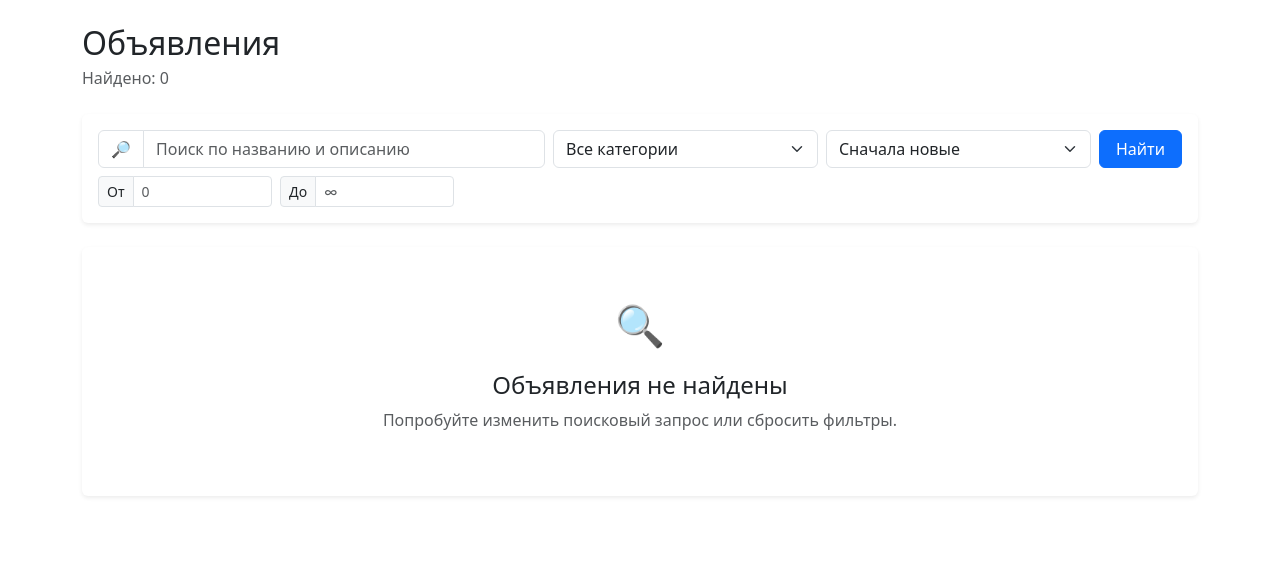
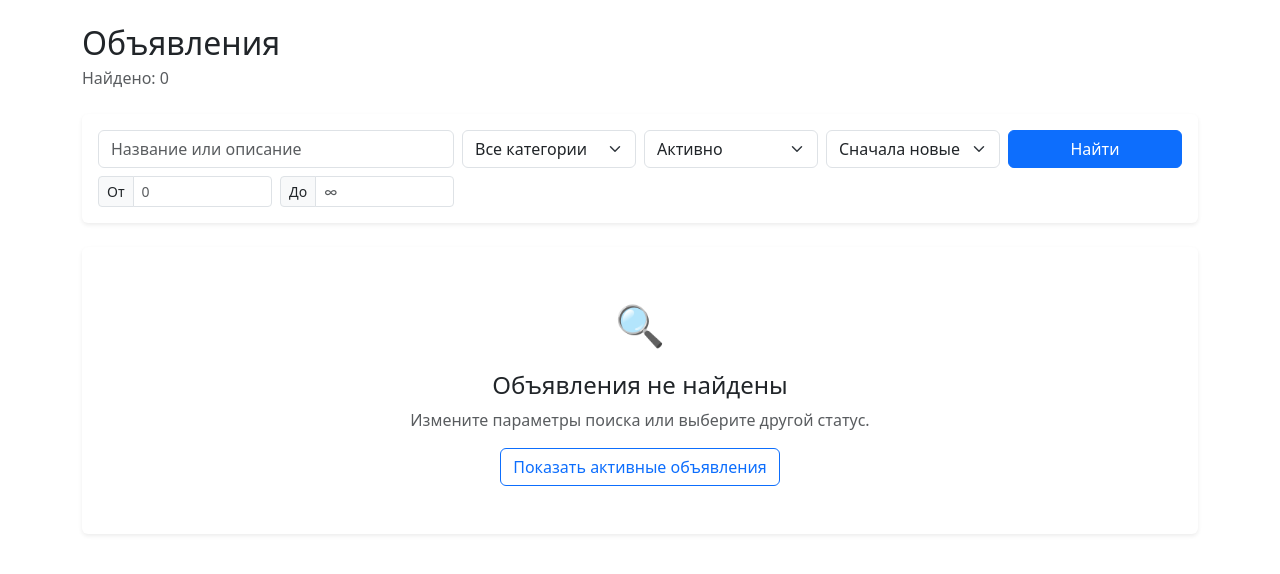
Before and after one commit to Lecry1/corporate-market, a Django app: page / in a window 1280 px wide. Shown: the part 56-630 px from the top of the page. Run offline with Django 5.2, Linux system fonts and the light colour scheme; data that the repository does not hold is empty.

Commit message:
Добавил сортировку и фильтр по статусу объявления

```diff
--- a/CorpMarket/adverts/views.py
+++ b/CorpMarket/adverts/views.py
@@ -2,7 +2,7 @@ from django.contrib.auth.mixins import (
     LoginRequiredMixin,
     UserPassesTestMixin,
 )
-from django.db.models import F, Q
+from django.db.models import Case, F, IntegerField, Q, Value, When
 from django.urls import reverse_lazy
 from django.views.generic import (
     CreateView,
@@ -25,20 +25,46 @@ class AdvertListView(ListView):
         queryset = super().get_queryset()
 
         query = self.request.GET.get("q", "").strip()
-        category = self.request.GET.get("category", "")
-        min_price = self.request.GET.get("min_price", "")
-        max_price = self.request.GET.get("max_price", "")
-        ordering = self.request.GET.get("ordering", "-created_at")
+        category = self.request.GET.get("category", "").strip()
+        status = self.request.GET.get(
+            "status",
+            Advert.Status.ACTIVE,
+        ).strip()
+        min_price = self.request.GET.get("min_price", "").strip()
+        max_price = self.request.GET.get("max_price", "").strip()
+        ordering = self.request.GET.get(
+            "ordering",
+            "-created_at",
+        ).strip()
 
+        # Поиск по названию и описанию.
         if query:
             queryset = queryset.filter(
                 Q(title__icontains=query)
                 | Q(description__icontains=query)
             )
 
-        if category:
+        # Фильтрация по категории.
+        valid_categories = {
+            value for value, _label in Advert.Category.choices
+        }
+
+        if category in valid_categories:
             queryset = queryset.filter(category=category)
 
+        # По умолчанию показываем только активные объявления.
+        # Значение "all" означает вывод всех статусов.
+        valid_statuses = {
+            value for value, _label in Advert.Status.choices
+        }
+
+        if status != "all":
+            if status not in valid_statuses:
+                status = Advert.Status.ACTIVE
+
+            queryset = queryset.filter(status=status)
+
+        # Фильтрация по минимальной цене.
         if min_price:
             try:
                 queryset = queryset.filter(
@@ -47,6 +73,7 @@ class AdvertListView(ListView):
             except ValueError:
                 pass
 
+        # Фильтрация по максимальной цене.
         if max_price:
             try:
                 queryset = queryset.filter(
@@ -65,26 +92,78 @@ class AdvertListView(ListView):
         if ordering not in allowed_orderings:
             ordering = "-created_at"
 
+        ordering_expressions = self._get_ordering_expressions(ordering)
+
+        # Если выбраны все статусы, сначала группируем объявления:
+        # активные -> выполненные -> архивные.
+        if status == "all":
+            queryset = queryset.annotate(
+                status_priority=Case(
+                    When(
+                        status=Advert.Status.ACTIVE,
+                        then=Value(0),
+                    ),
+                    When(
+                        status=Advert.Status.COMPLETED,
+                        then=Value(1),
+                    ),
+                    When(
+                        status=Advert.Status.ARCHIVED,
+                        then=Value(2),
+                    ),
+                    default=Value(3),
+                    output_field=IntegerField(),
+                )
+            )
+
+            return queryset.order_by(
+                "status_priority",
+                *ordering_expressions,
+            )
+
+        return queryset.order_by(*ordering_expressions)
+
+    @staticmethod
+    def _get_ordering_expressions(ordering):
+        """
+        Возвращает безопасные выражения сортировки.
+
+        Для цены значения NULL ("Договорная") всегда располагаются
+        после объявлений с указанной ценой.
+        """
         if ordering == "price":
-            return queryset.order_by(
-                F("price").asc(nulls_last=True)
+            return (
+                F("price").asc(nulls_last=True),
+                F("created_at").desc(),
             )
 
         if ordering == "-price":
-            return queryset.order_by(
-                F("price").desc(nulls_last=True)
+            return (
+                F("price").desc(nulls_last=True),
+                F("created_at").desc(),
             )
 
-        return queryset.order_by(ordering)
+        if ordering == "created_at":
+            return (F("created_at").asc(),)
+
+        return (F("created_at").desc(),)
 
     def get_context_data(self, **kwargs):
         context = super().get_context_data(**kwargs)
 
         context["categories"] = Advert.Category.choices
+        context["statuses"] = Advert.Status.choices
 
+        # В шаблоне отсутствие параметра status означает
+        # выбранный по умолчанию статус ACTIVE.
+        context["selected_status"] = self.request.GET.get(
+            "status",
+            Advert.Status.ACTIVE,
+        )
+
+        # Сохраняем фильтры при переходе между страницами.
         query_params = self.request.GET.copy()
         query_params.pop("page", None)
-
         context["query_string"] = query_params.urlencode()
 
         return context
@@ -130,6 +209,7 @@ class AdvertUpdateView(
 
     def test_func(self):
         advert = self.get_object()
+
         return (
             advert.seller == self.request.user
             or self.request.user.is_superuser
@@ -147,6 +227,7 @@ class AdvertDeleteView(
 
     def test_func(self):
         advert = self.get_object()
+
         return (
             advert.seller == self.request.user
             or self.request.user.is_superuser
--- a/CorpMarket/templates/adverts/advert_list.html
+++ b/CorpMarket/templates/adverts/advert_list.html
@@ -29,46 +27,31 @@
 </div>
 
 
-{# Панель поиска и фильтрации #}
-<form
-    method="get"
-    class="card border-0 shadow-sm mb-4"
->
+{# Поиск и фильтры #}
+<form method="get" class="card border-0 shadow-sm mb-4">
     <div class="card-body p-3">
         <div class="row g-2">
 
-            {# Поисковая строка #}
-            <div class="col-12 col-lg-5">
-                <label
-                    class="visually-hidden"
-                    for="search"
-                >
+            {# Поиск #}
+            <div class="col-12 col-xl-4">
+                <label class="visually-hidden" for="search">
                     Поиск
                 </label>
-
-                <div class="input-group">
-                    <span class="input-group-text bg-body">
-                        🔎
-                    </span>
 
                 <input
                     id="search"
                     class="form-control"
                     type="search"
                     name="q"
-                        placeholder="Поиск по названию и описанию"
+                    placeholder="Название или описание"
                     value="{{ request.GET.q }}"
                 >
-                </div>
             </div>
 
 
             {# Категория #}
-            <div class="col-6 col-lg-3">
-                <label
-                    class="visually-hidden"
-                    for="category"
-                >
+            <div class="col-6 col-md-4 col-xl-2">
+                <label class="visually-hidden" for="category">
                     Категория
                 </label>
 
@@ -95,12 +76,43 @@
             </div>
 
 
+            {# Статус #}
+            <div class="col-6 col-md-4 col-xl-2">
+                <label class="visually-hidden" for="status">
+                    Статус
+                </label>
+
+                <select
+                    id="status"
+                    class="form-select"
+                    name="status"
+                >
+                    {% for value, label in statuses %}
+                        <option
+                            value="{{ value }}"
+                            {% if selected_status == value %}
+                                selected
+                            {% endif %}
+                        >
+                            {{ label }}
+                        </option>
+                    {% endfor %}
+
+                    <option
+                        value="all"
+                        {% if selected_status == "all" %}
+                            selected
+                        {% endif %}
+                    >
+                        Все статусы
+                    </option>
+                </select>
+            </div>
+
+
             {# Сортировка #}
-            <div class="col-6 col-lg-3">
-                <label
-                    class="visually-hidden"
-                    for="ordering"
-                >
+            <div class="col-8 col-md-4 col-xl-2">
+                <label class="visually-hidden" for="ordering">
                     Сортировка
                 </label>
 
@@ -148,74 +160,52 @@
             </div>
 
 
-            {# Кнопка применения на больших экранах #}
-            <div class="col-12 col-lg-1 d-grid">
-                <button
-                    class="btn btn-primary"
-                    type="submit"
-                    title="Применить фильтры"
-                >
+            <div class="col-4 col-xl-2 d-grid">
+                <button class="btn btn-primary" type="submit">
                     Найти
                 </button>
             </div>
 
 
-            {# Цена от #}
-            <div class="col-6 col-md-3 col-lg-2">
-                <label
-                    class="visually-hidden"
-                    for="min-price"
-                >
-                    Минимальная цена
-                </label>
-
+            {# Диапазон цены #}
+            <div class="col-6 col-md-3 col-xl-2">
                 <div class="input-group input-group-sm">
-                    <span class="input-group-text">
-                        От
-                    </span>
+                    <span class="input-group-text">От</span>
 
                     <input
-                        id="min-price"
                         class="form-control"
                         type="number"
                         min="0"
                         name="min_price"
                         placeholder="0"
+                        aria-label="Минимальная цена"
                         value="{{ request.GET.min_price }}"
                     >
                 </div>
             </div>
 
-
-            {# Цена до #}
-            <div class="col-6 col-md-3 col-lg-2">
-                <label
-                    class="visually-hidden"
-                    for="max-price"
-                >
-                    Максимальная цена
-                </label>
-
+            <div class="col-6 col-md-3 col-xl-2">
                 <div class="input-group input-group-sm">
-                    <span class="input-group-text">
-                        До
-                    </span>
+                    <span class="input-group-text">До</span>
 
                     <input
-                        id="max-price"
                         class="form-control"
                         type="number"
                         min="0"
                         name="max_price"
                         placeholder="∞"
+                        aria-label="Максимальная цена"
                         value="{{ request.GET.max_price }}"
                     >
                 </div>
             </div>
 
 
-            {# Краткое описание активных фильтров #}
-            <div class="col-12 col-md-6 col-lg-6 d-flex align-items-center flex-wrap gap-2">
+            {# Активные параметры #}
+            <div class="col-12 col-md-6 col-xl-6
+                        d-flex align-items-center
+                        flex-wrap gap-2">
+
                 {% if request.GET.q %}
                     <span class="badge rounded-pill text-bg-light border">
                         Поиск: {{ request.GET.q }}
@@ -246,8 +250,7 @@
             </div>
 
 
-            {# Сброс #}
-            <div class="col-12 col-lg-2 d-grid d-lg-flex justify-content-lg-end">
+            <div class="col-12 col-xl-2 d-grid">
                 {% if request.GET %}
                     <a
                         class="btn btn-sm btn-outline-secondary"
@@ -257,13 +260,21 @@
                     </a>
                 {% endif %}
             </div>
-
         </div>
     </div>
 </form>
 
 
-{# Список объявлений #}
+{# Пояснение режима "Все статусы" #}
+{% if selected_status == "all" and adverts %}
+    <div class="alert alert-light border py-2 small mb-3">
+        Объявления сгруппированы по статусу:
+        активные, выполненные, архивные.
+    </div>
+{% endif %}
+
+
+{# Карточки объявлений #}
 {% if adverts %}
     <div class="row row-cols-1 row-cols-md-2 row-cols-xl-3 g-3">
         {% for advert in adverts %}
@@ -307,17 +312,13 @@
                             </a>
                         </h2>
 
-
-                        {# Описание #}
                         <p class="card-text text-body-secondary small mb-3">
                             {{ advert.description|truncatechars:115 }}
                         </p>
 
-
-                        {# Цена #}
                         <div class="mt-auto">
-                            <div class="d-flex justify-content-between align-items-end gap-3">
-                                <div>
+                            <div class="d-flex justify-content-between
+                                        align-items-end gap-3">
                                 {% if advert.is_price_negotiable %}
                                     <span class="fw-semibold">
                                         Договорная
@@ -361,26 +358,20 @@
 {% else %}
     <div class="card border-0 shadow-sm">
         <div class="card-body text-center py-5">
-            <div class="fs-1 mb-3">
-                🔍
-            </div>
+            <div class="fs-1 mb-3">🔍</div>
 
-            <h2 class="h4">
-                Объявления не найдены
-            </h2>
+            <h2 class="h4">Объявления не найдены</h2>
 
             <p class="text-body-secondary mb-3">
-                Попробуйте изменить поисковый запрос или сбросить фильтры.
+                Измените параметры поиска или выберите другой статус.
             </p>
 
-            {% if request.GET %}
             <a
                 class="btn btn-outline-primary"
                 href="{% url 'adverts:list' %}"
             >
-                    Сбросить фильтры
+                Показать активные объявления
             </a>
-            {% endif %}
         </div>
     </div>
 {% endif %}
```
Also changed, not shown: other parts of CorpMarket/templates/adverts/advert_list.html (+25 -35 lines). Lines whose indentation alone changed are shown as unchanged.
